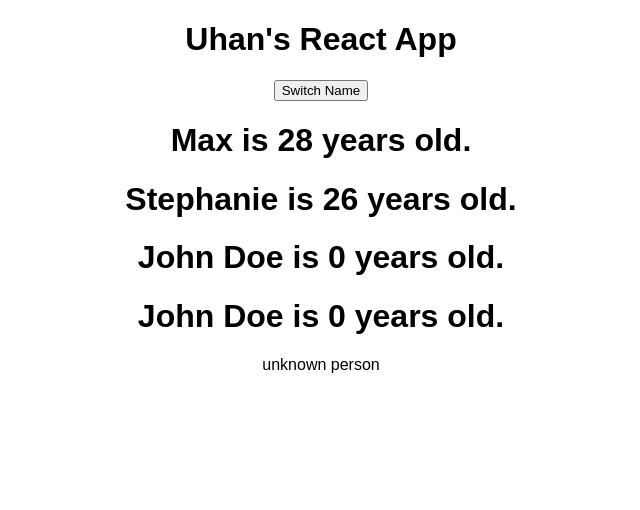
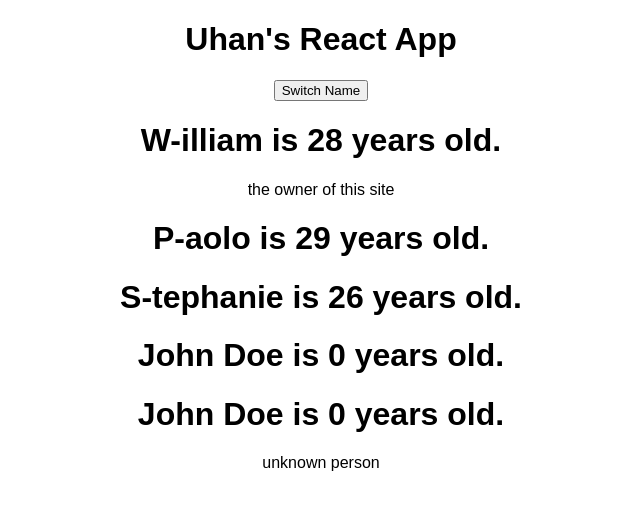
Before and after one commit to Uhan19/react-sandbox, a React (Create React App) app: page / in a window 1280 px wide. Shown: the top 510 px of the page, without its empty margins (319-959 px from the left). Built offline with nearby package versions, Linux system fonts and the light colour scheme.

Commit message:
Add enum file for names

```diff
--- a/src/App.js
+++ b/src/App.js
@@ -1,6 +1,13 @@
 import React, { useState } from 'react';
 import './App.css';
 import Person from "./Person/Person";
+import {
+  KINGA,
+  YUEHAN,
+  person1,
+  person2,
+  person3
+ } from "./utils/enums"
 
 const app = props => {
   // useState always returns an array with exactly two elements
@@ -8,29 +15,54 @@ const app = props => {
   // us to manipulate the state
   const [ personState, setPersonState ] = useState({
     persons: [
-      { name: "Max", age: 28 },
-      { name: "Manu", age: 29 },
-      { name: "Stephanie", age: 26}
+      { name: person1, age: 28 },
+      { name: person2, age: 29 },
+      { name: person3, age: 26}
     ]
   });
 
-  const [ otherState, setOtherState ] = useState("some other value")
+  // eslint-disable-next-line
+  const [ touchedState, setTouchedState ] = useState(true)
 
   const switchNameHandler = () => {
-    setPersonState({
-      persons: [
-        { name: "Yuehan", age: 26 },
-        { name: "Manu", age: 29 },
-        { name: "Kinga", age: 24}
-      ]
-    })
+    if (touchedState) {
+      setPersonState({
+        persons: [
+          { name: YUEHAN, age: 26 },
+          { name: person1, age: 29 },
+          { name: KINGA, age: 24}
+        ]
+      })
+      setTouchedState(false)
+    } else {
+      setPersonState({
+        persons: [
+          { name: person1, age: 28 },
+          { name: person2, age: 29 },
+          { name: person3, age: 26}
+        ]
+      })
+      setTouchedState(true)
+    }
   }
+
+  console.log(personState, touchedState)
 
   return (
     <div className="App">
       <h1>Uhan's React App</h1>
       <button onClick={switchNameHandler}>Switch Name</button>
-      <Person name={personState.persons[0].name} age={personState.persons[0].age}/>
+      <Person
+        name={personState.persons[0].name}
+        age={personState.persons[0].age}
+        onClick={switchNameHandler}
+      >
+        the owner of this site
+      </ Person>
+      <Person
+        name={personState.persons[1].name}
+        age={personState.persons[1].age}
+      />
       <Person name={personState.persons[2].name} age={personState.persons[2].age}/>
       <Person />
       <Person>unknown person</ Person>
--- a/src/Person/Person.js
+++ b/src/Person/Person.js
@@ -1,14 +1,17 @@
 import React from "react";
+import { KINGA } from "../utils/enums";
 
 const Person = (props) => {
-	const { name, age } = props
+	const { name, age, onClick } = props
 	const personName = name ? name : "John Doe";
 	const personAge = age ? age : "0"
+	const isKinga = name === KINGA ? "Yuehan's little helper" : null
 
   return (
 		<div>
 			<h1 className="person">{personName} is {personAge} years old.</h1>
-			<p>{props.children}</p>
+			<p onClick={onClick}>{props.children}</p>
+			<p>{isKinga}</p>
 		</div>
 	)
 }
--- /dev/null
+++ b/src/utils/enums.js
@@ -0,0 +1,5 @@
+export const KINGA = "Kingaaaaa";
+export const YUEHAN = "Yuehannnn";
+export const person1 = "W-illiam";
+export const person2 = "P-aolo";
+export const person3 = "S-tephanie";
```
